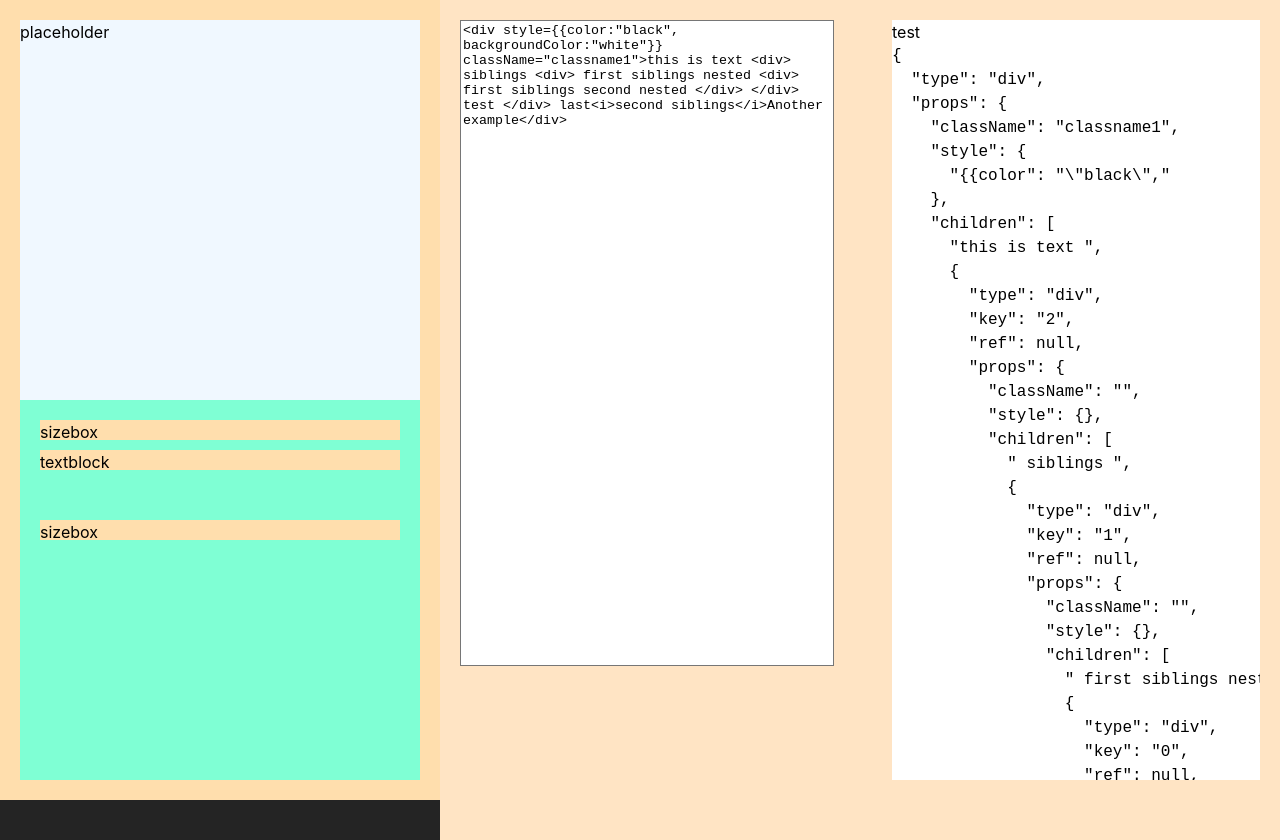
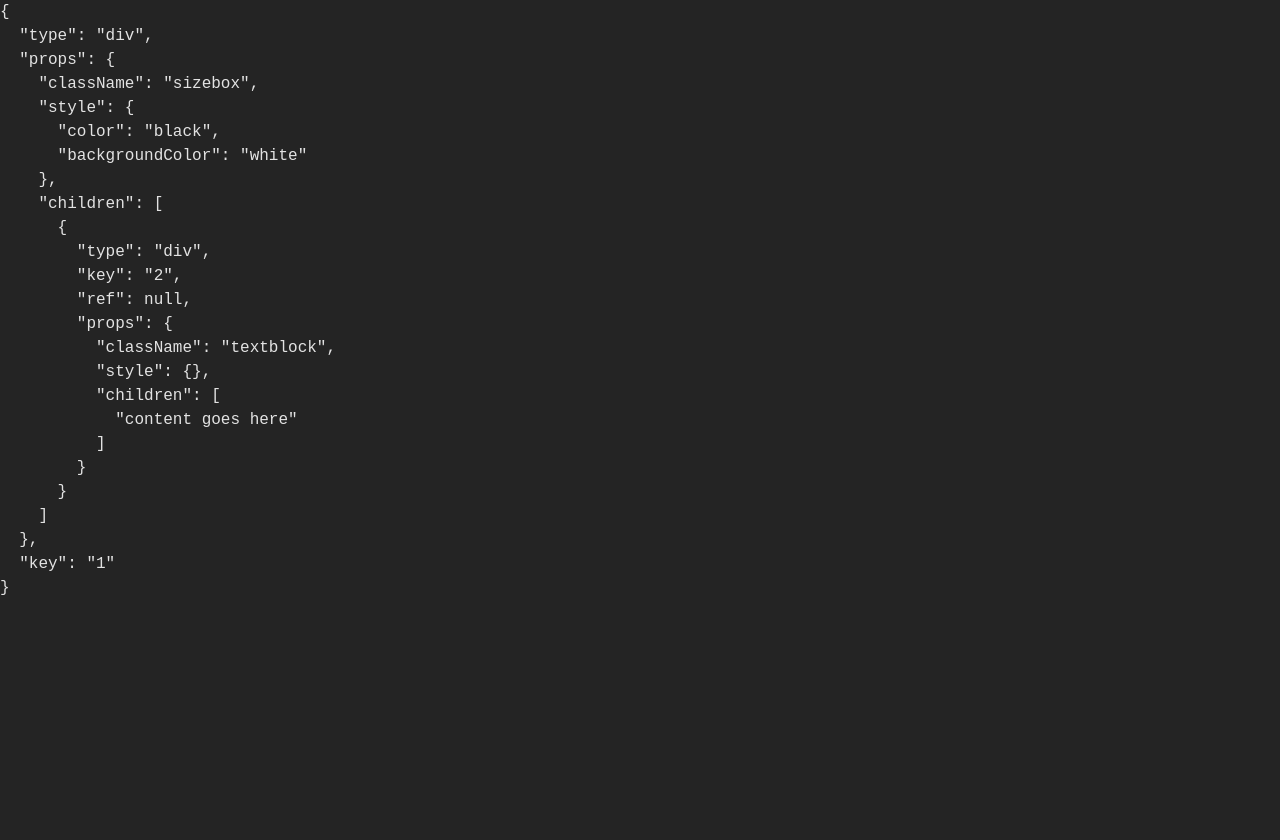
Before and after one commit to Kndgy/jsx-to-unreal-umg, a React (Vite) app: page / in a window 1280 px wide. After the commit the page ends 800 px from the top, so only its background shows below. Built offline with nearby package versions, Linux system fonts and the light colour scheme.

Commit message:
clear structure

```diff
--- a/src/main.tsx
+++ b/src/main.tsx
@@ -8,7 +8,9 @@ import { convertNodeToJSON } from './parser/convertNodeToJSON';
 import {createReactElement} from './parser/createJSX';
 import { Editor } from './modules/editor';
 import { Extract } from './parser/RestructureJSXtoJSON';
-// import { SizeBox } from './components/sizeBox';
+import { SizeBox } from './components/sizeBox';
+import { TextBlock } from './components/textblock';
+
 
 const BasicText = () => {
   return(
@@ -21,18 +23,123 @@ const BasicText = () => {
   )
 }
 
+let jsonStruct = {
+  "type": "div",
+  "props": {
+    "className": "sizebox",
+    "style": {
+      "color": "black",
+      "backgroundColor": "white"
+    },
+    "children": [
+      {
+        "type": "div",
+        "key": "2",
+        "ref": null,
+        "props": {
+          "className": "textblock",
+          "style": {},
+          "children": [
+            "content goes here"
+          ]
+        }
+      }
+    ]
+  },
+  "key": "1"
+}
+
+let expectedString = `
+  Begin Object Class=/Script/UMG.SizeBox Name="SizeBox_Name"
+
+  //initial slot ok to hardcode
+  Begin Object Class=/Script/UMG.SizeBoxSlot Name="SizeBoxSlot_0"
+  End Object
+
+  //initialize slot, ok to hardcode but not the childrens
+  Begin Object Name="SizeBoxSlot_0"
+    Parent=/Script/UMG.SizeBox'"SizeBox_Name"'//current Parent
+    Content=/Script/UMG.TextBlock'"TextBlock_Name"'//children, possibly all of the nested children
+  End Object
+
+  //properties | props of the slot of the widget
+  Begin Object
+  Slots(0)=/Script/UMG.SizeBoxSlot'"SizeBoxSlot_0"'
+  bExpandedInDesigner=True
+  DisplayLabel="SizeBox_Name"
+  End Object
+
+  //pair, ok to hardcode
+  Begin Object Class=/Script/UMGEditor.WidgetSlotPair Name="WidgetSlotPair_1"
+  WidgetName="SizeBox_Name"
+  End Object
+
+  //first children
+  Begin Object Class=/Script/UMG.TextBlock Name="TextBlock_Name"
+  Text=NSLOCTEXT("UMG", "TextBlockDefaultValue", "Text Block")
+  DisplayLabel="TextBlock_Name"
+
+  End Object
+`
+
+function parseToUmg(){
+
+  let name:string;
+  let widgetType:string;
+
+  let umgStr = `
+    Begin Object
+
+    Begin Object Slot
+    EndObject
+
+    Begin Object Name=" ${widgetType='SizeBoxSlot'}_0"
+     parent=/Script/UMG.SizeBox'"${name="SizeBox_Name"}"'
+     content=/Script/UMG.TextBlock'"${name="TextBlock_Name"}"'
+    End Object
+
+    Begin Object
+    Slots(0)=/Script/UMG.${widgetType='SizeBoxSlot'}'"${widgetType='SizeBoxSlot'}_0"'
+    bExpandedInDesigner=True
+    DisplayLabel="${widgetType='SizeBox_Name'}"
+    End Object
+
+    Begin Object Class=/Script/UMGEditor.WidgetSlotPair Name="WidgetSlotPair_1"
+    WidgetName="${name="SizeBox_Name"}"
+    End Object
+
+    Begin Object Class=/Script/UMG.TextBlock Name="${name="TextBlock_Name"}"
+    Text=NSLOCTEXT("UMG", "TextBlockDefaultValue", "Content")
+    DisplayLabel="${name="TextBlock_Name"}"
+
+    End Object
+  `
+
+  return umgStr
+}
+
+console.log(parseToUmg())
+console.log(<SizeBox children={<TextBlock content='test'/>}/>)
+console.log(<TextBlock content='test'/>)
+
 const App = () => {
 
-  console.log(convertNodeToJSON(BasicText()))
-  console.log(createReactElement(convertNodeToJSON(BasicText())))
-  console.log(JSON.stringify(Extract(BasicText())))
+  // console.log(convertNodeToJSON(BasicText()))
+  // console.log(createReactElement(convertNodeToJSON(BasicText())))
+  // console.log(JSON.stringify(Extract(BasicText())))
   // console.log(SizeBox({name: "name", children:<div>test</div>}))
   return(
     <div className='main'>
-      <Editor/>
-      {/* <pre>
-        {JSON.stringify(convertNodeToJSON(BasicText()), null, 2)}
-      </pre> */}
+      {/* <Editor/> */}
+      <pre>
+        {JSON.stringify(
+          convertNodeToJSON(
+            BasicText()
+            ),
+            null,
+            2
+        )}
+      </pre>
     </div>
   )
 }
```
Also changed, not shown: src/schema/singleobj.txt.
